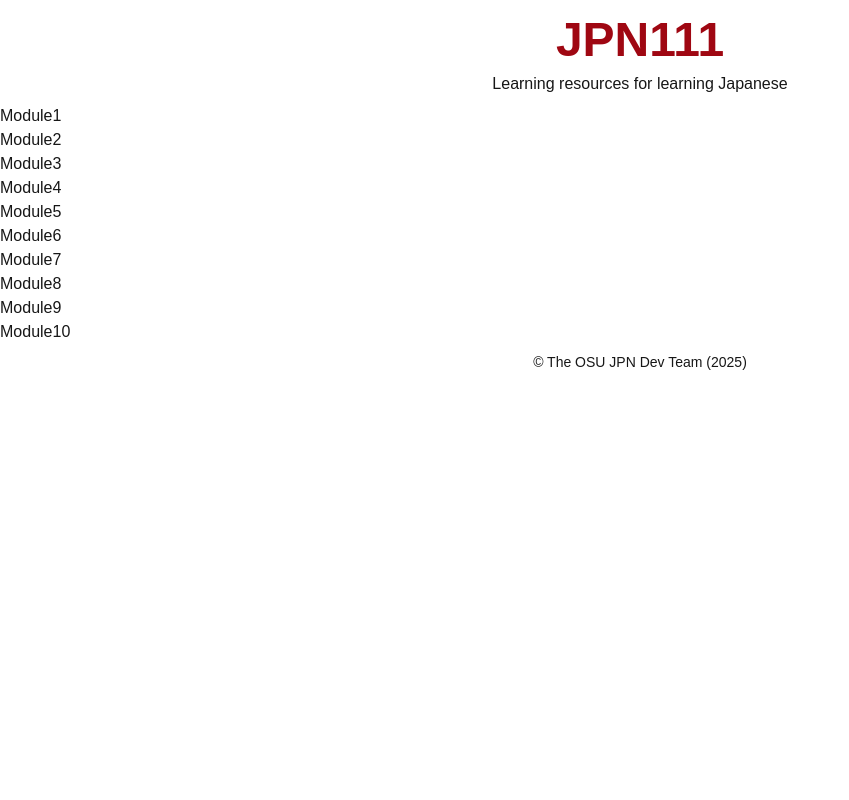
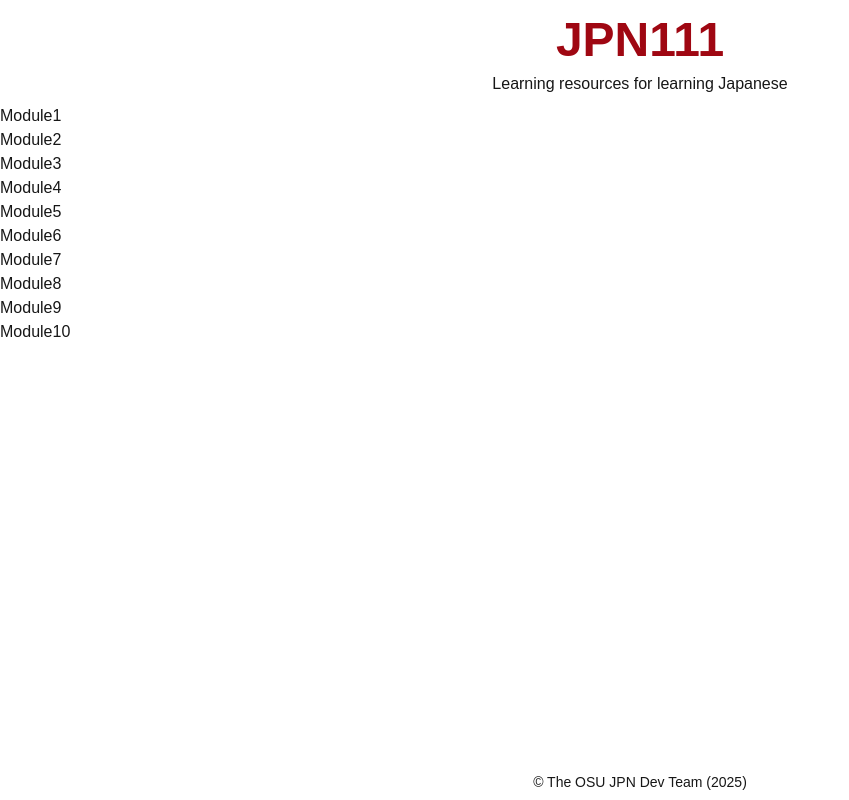
Before and after one commit to mCaballero1224/jpn, a Next.js app in the folder frontend/: page / in a window 1280 px wide. Shown: the whole page, without its empty margins (0-849 px from the left). Built offline with nearby package versions, Linux system fonts and the light colour scheme.

Commit message:
Make main tag fill the page

```diff
--- a/frontend/app/layout.tsx
+++ b/frontend/app/layout.tsx
@@ -29,12 +29,14 @@
   return (
     <html lang="en">
       <body
-        className={`${geistSans.variable} ${geistMono.variable} antialiased`}
+        className={`${geistSans.variable} ${geistMono.variable} antialiased flex flex-col min-h-screen`}
       >
-	<Header />
+	<Header className="flex-auto"/>
 	<MainNav />
-        {children}
-	<Footer />
+				<main className="flex-1">
+					{children}
+				</main>
+	<Footer className="flex-auto"/>
       </body>
     </html>
   );
```
